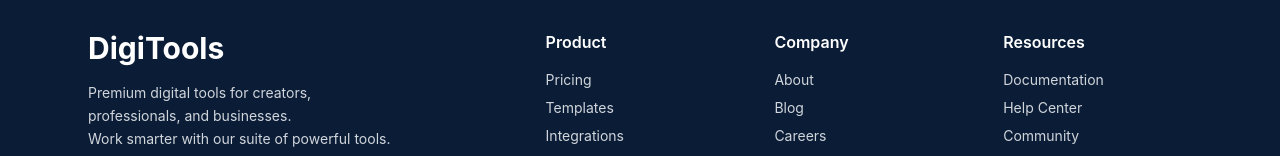
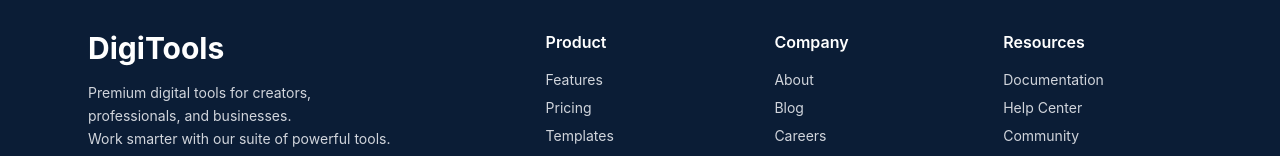
Before and after one commit to MoniraMIM/digitools-project, a React (Vite) app: page / in a window 1280 px wide. Shown: the part 3567-3723 px from the top of the page. Built offline with nearby package versions, Linux system fonts and the light colour scheme.

Commit message:
my final commit

```diff
--- a/src/component/Footer.jsx
+++ b/src/component/Footer.jsx
@@ -25,7 +25,7 @@ const Footer = () => {
         <div>
           <h2 className= "text-white font-semibold mb-4">Product</h2>
           <ul className="space-y-2 text-sm">
-            <li></li>
+            <li>Features</li>
             <li>Pricing</li>
             <li>Templates</li>
             <li>Integrations</li>
```
